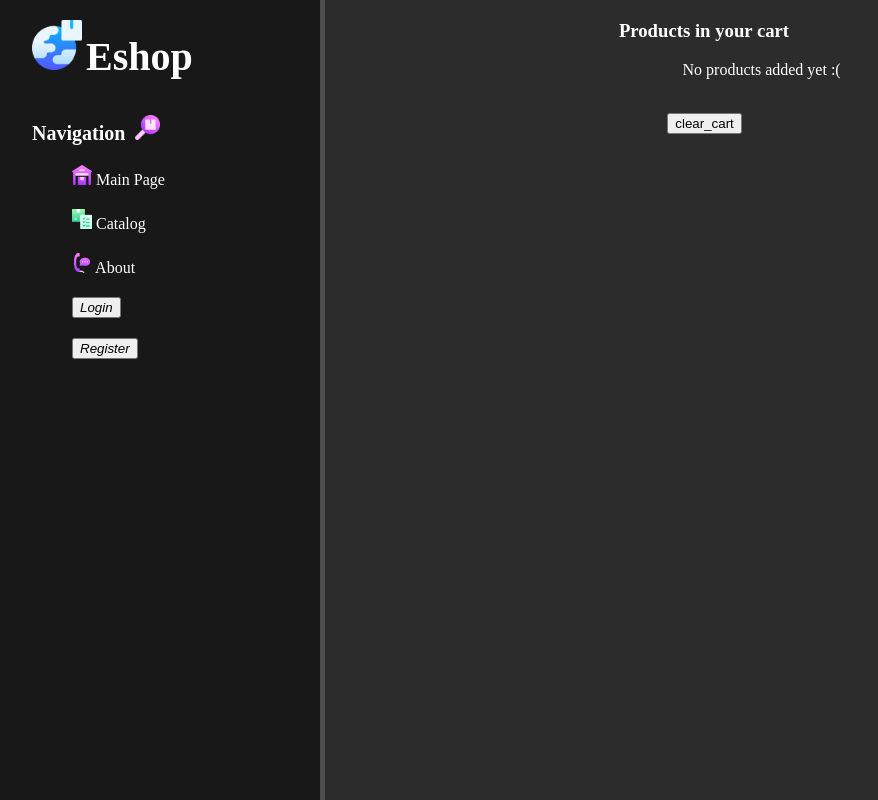
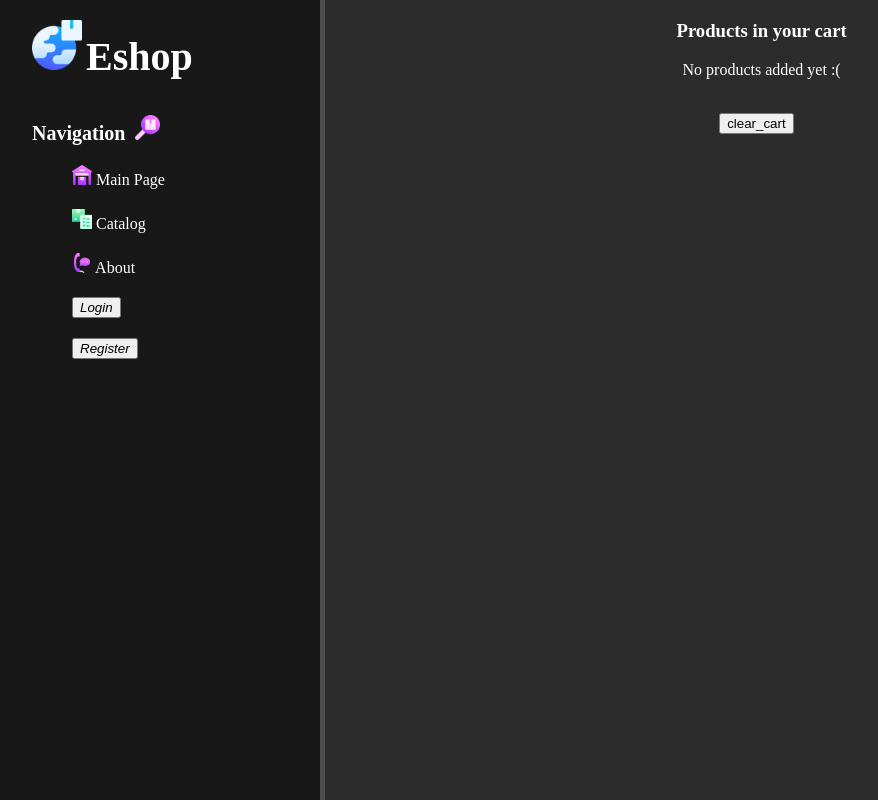
Before and after one commit to Oleg-s-s/online_shop, a Django app: page /cart/ in a window 1280 px wide. Shown: the whole page, without its empty margins (0-878 px from the left). Run offline with Django 4.2, Linux system fonts and the light colour scheme; data that the repository does not hold is empty; parts of the project's set-up code (start-up, migrations or seed data) failed here and were passed over.

Commit message:
view changes

```diff
--- a/shop_app/templates/shop_app/cart.html
+++ b/shop_app/templates/shop_app/cart.html
@@ -5,7 +5,7 @@
 {% block content %}
 
     <div class="features">
-        <h3 style="margin-right: 10%;">Products in your cart</h3>
+        <h3>Products in your cart</h3>
         <div>
             {% for prod in goods %}
                 {% if prod.basket == 1 %}
@@ -18,7 +18,7 @@
         </div>
             <a href="{% url 'shop_app:cart' %}" style="margin-right: 21%;">
                 <form method='get' action='#'>
-                    <input type="submit" value="clear_cart" name="clear_cart"/></a>
+                    <input style="margin-left: 10%;" type="submit" value="clear_cart" name="clear_cart"/></a>
                 </form>
             </a>
     </div>
--- a/shop_app/templates/shop_app/index.html
+++ b/shop_app/templates/shop_app/index.html
@@ -13,7 +13,7 @@
         {% for prod in goods %}
             <p class="main_page_style2">{{ prod }}<br><img src="{{ prod.file.url }}" style="max-height: 200px;"></p>
         {% empty %}
-            <p class="features">No products added yet :(</p>
+            <p style="margin-left: 48%;">No products added yet :(</p>
         {% endfor %}
     </div>
 
```
Also changed, not shown: db.sqlite3.
